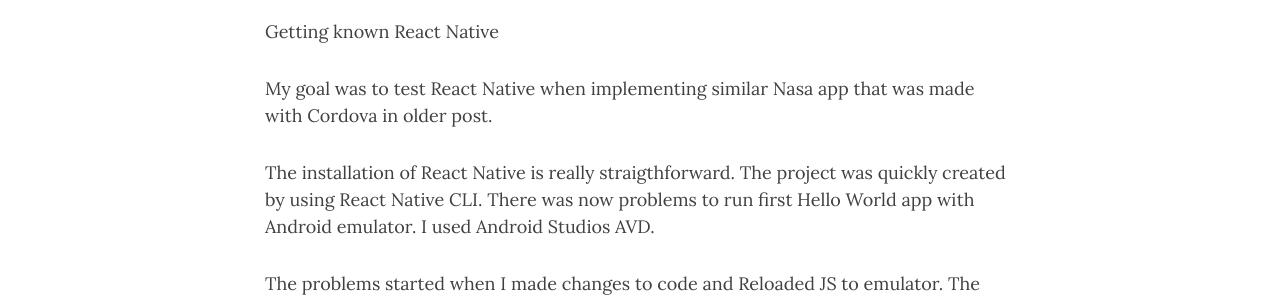
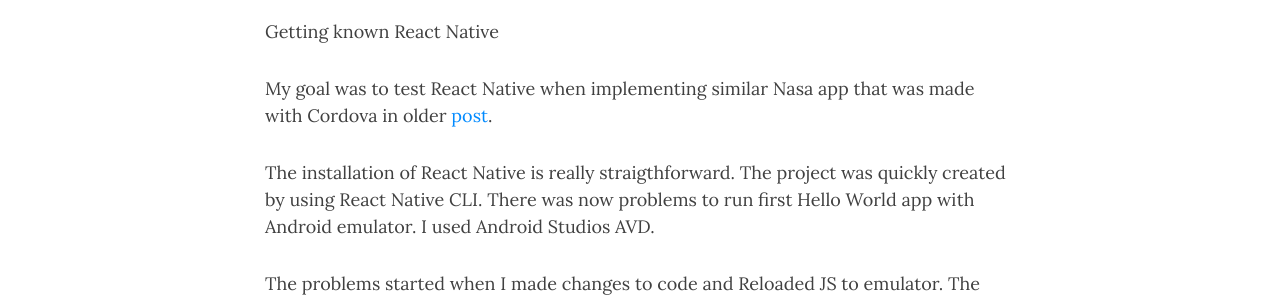
Before and after one commit to juhahinkula/juhahinkula.github.io, a Jekyll site: the page built from _posts/2016-06-22-react-native.markdown, in a window 1280 px wide and 900 px high. Shown: the part 253-553 px from the top of the window. Built offline with Jekyll 4.4.1, drawn with Linux system fonts in a browser that asks for light colours; nearby versions of some CDN libraries; comment, search, counter and statistics services are not loaded; some of the changed lines change nothing that is shown.

Commit message:
new blog

```diff
--- a/_posts/2016-06-22-react-native.markdown
+++ b/_posts/2016-06-22-react-native.markdown
@@ -4,7 +4,7 @@
 ---
 Getting known React Native
 
-My goal was to test React Native when implementing similar Nasa app that was made with Cordova in older post.
+My goal was to test React Native when implementing similar Nasa app that was made with Cordova in older [post](/posts/2016-05-20-welcome-to-jekyll.md).
 
 The installation of React Native is really straigthforward. The project was quickly created by using React Native CLI. There was now problems to run first Hello World app with Android emulator. I used Android Studios AVD.
 
```
